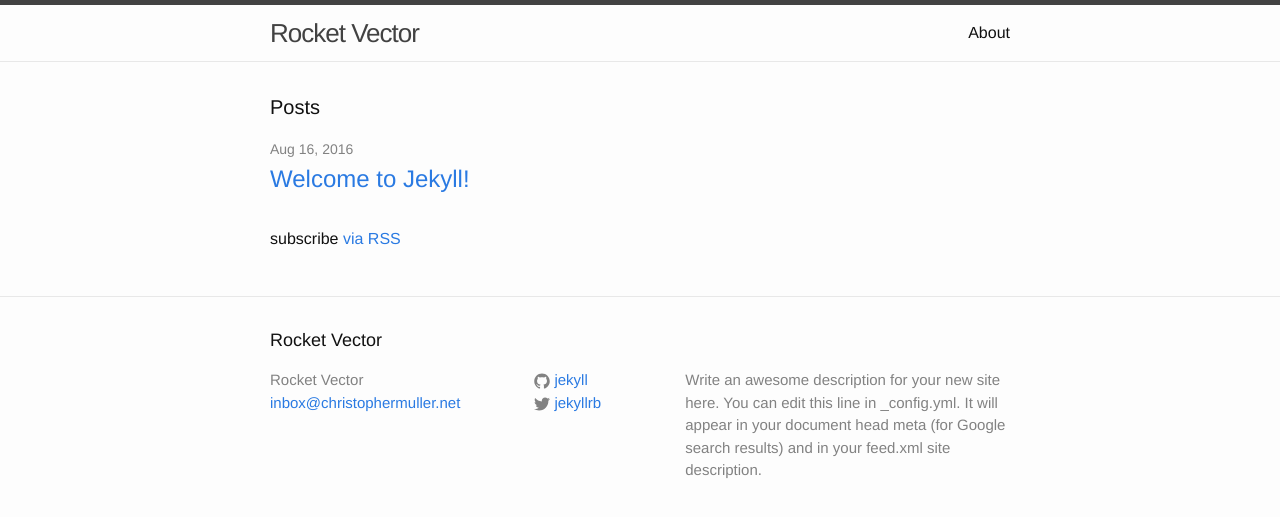
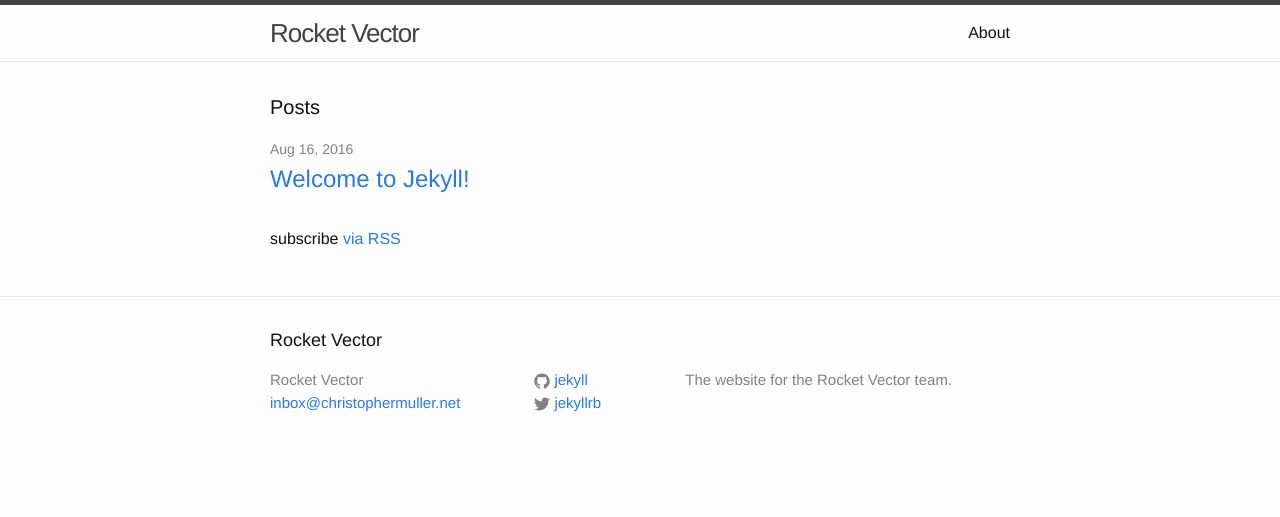
Before and after one commit to RocketVector/rocketvector.com, a Jekyll site: the page built from index.html, in a window 1280 px wide. Shown: the top 517 px of the page. Built offline with Jekyll 4.4.1, drawn with Linux system fonts in a browser that asks for light colours.

Commit message:
Updating site description.

```diff
--- a/_config.yml
+++ b/_config.yml
@@ -9,9 +9,7 @@
 title: Rocket Vector
 email: inbox@christophermuller.net
 description: > # this means to ignore newlines until "baseurl:"
-  Write an awesome description for your new site here. You can edit this
-  line in _config.yml. It will appear in your document head meta (for
-  Google search results) and in your feed.xml site description.
+  The website for the Rocket Vector team.
 baseurl: "" # the subpath of your site, e.g. /blog
 url: "http://rocketvector.com" # the base hostname & protocol for your site
 twitter_username: jekyllrb
```
